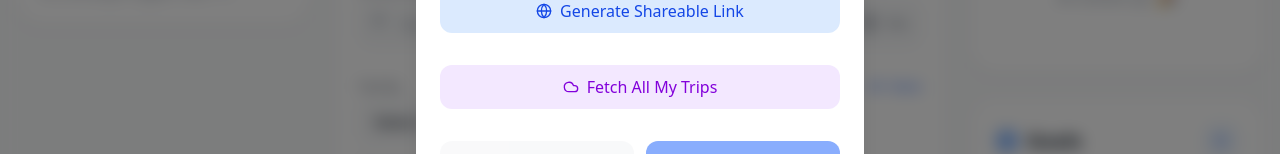
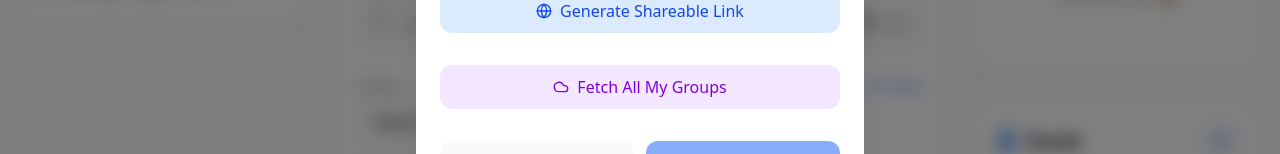
Before and after one commit to ngwaijian/DailyExpensesSpliter, a React (Vite) app: page / in a window 1280 px wide. Both pictures are taken after a click on the button 1231 px from the left and 32 px from the top of the page. Shown: the part 479-633 px from the top of the page. Built offline with nearby package versions, Linux system fonts and the light colour scheme.

Commit message:
feat: Update sync terminology from "trips" to "groups"
This change aligns the UI text with the application's current functionality, where users sync and share "groups" rather than "trips."

```diff
--- a/src/components/settings/SettingsModal.tsx
+++ b/src/components/settings/SettingsModal.tsx
@@ -54,7 +54,7 @@ export function SettingsModal({
 
         <div className="p-6 space-y-4">
           <div className="bg-blue-50 dark:bg-blue-900/20 p-4 rounded-lg text-sm text-blue-800 dark:text-blue-300 mt-4 whitespace-pre-line">
-            {t('set_sync_desc') || "Enter your GitHub token to sync and share trips."}
+            {t('set_sync_desc') || "Enter your GitHub token to sync and share groups."}
           </div>
 
           <div>
@@ -114,7 +114,7 @@ export function SettingsModal({
               className="flex-1 flex items-center justify-center gap-2 bg-purple-100 dark:bg-purple-900/30 hover:bg-purple-200 dark:hover:bg-purple-800/50 text-purple-700 dark:text-purple-400 py-2.5 rounded-xl font-medium transition-colors disabled:opacity-50"
             >
               {isSyncing ? <RefreshCw className="animate-spin w-4 h-4" /> : <Cloud className="w-4 h-4" />}
-              Fetch All My Trips
+              Fetch All My Groups
             </button>
           </div>
 
```
